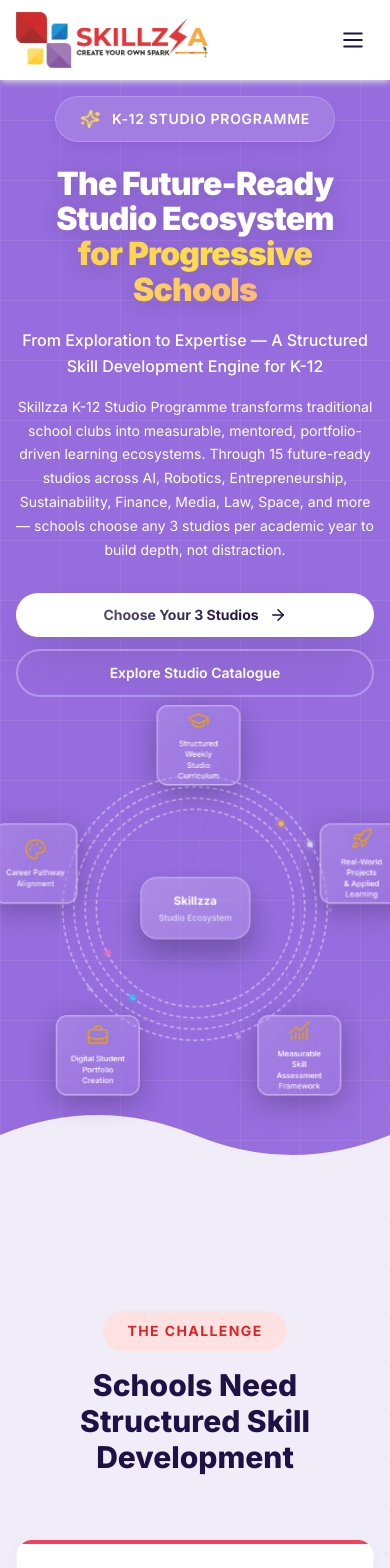
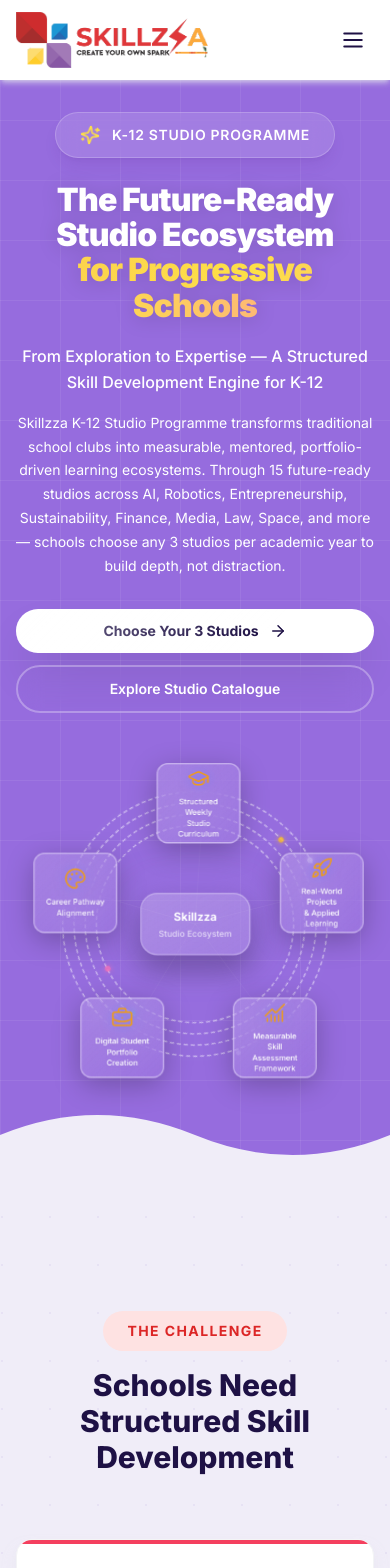
Before and after one commit to YogeshJat8965/skillzza-club, a React (Vite) app in the folder skillzza-club/: page / in a window 390 px wide. Shown: the top 1568 px of the page. Built offline with nearby package versions, Linux system fonts and the light colour scheme.

Commit message:
adding responsivenss for the mobile

```diff
--- a/skillzza-club/src/components/Hero.jsx
+++ b/skillzza-club/src/components/Hero.jsx
@@ -27,20 +27,30 @@
   // Circle is responsive: sm=300px, md=400px, lg=580px
   // Using average for better alignment across breakpoints
   const circleRadius = 290;
-  const cardOrbit = 245; // Positioned to align properly with circle rings
+  const cardOrbitMobile = 185; // Closer for mobile
+  const cardOrbitDesktop = 245; // Wider distance for desktop
 
   // Pentagon angles: evenly distributed starting from top
   const pentagonAngles = [-90, -18, 54, 126, 198]; // Standard pentagon distribution
 
+  // Calculate positions for both mobile and desktop
   const cardPositions = pentagonAngles.map((deg) => {
     const rad = (deg * Math.PI) / 180;
-    const x = Math.round(cardOrbit * Math.cos(rad));
-    const y = Math.round(cardOrbit * Math.sin(rad));
-    // Offset cards: -15px left, -15px upward
+
+    // Mobile positions
+    const xMobile = Math.round(cardOrbitMobile * Math.cos(rad));
+    const yMobile = Math.round(cardOrbitMobile * Math.sin(rad));
+
+    // Desktop positions
+    const xDesktop = Math.round(cardOrbitDesktop * Math.cos(rad));
+    const yDesktop = Math.round(cardOrbitDesktop * Math.sin(rad));
+
+    // Offset cards: -55px left, -45px upward
     return {
-      left: `calc(50% + ${x - 55}px)`,
-      top: `calc(50% + ${y - 45}px)`,
-      transform: 'translate(-50%, -50%)',
+      '--mobile-left': `${xMobile - 55}px`,
+      '--mobile-top': `${yMobile - 45}px`,
+      '--desktop-left': `${xDesktop - 55}px`,
+      '--desktop-top': `${yDesktop - 45}px`,
     };
   });
 
@@ -68,7 +78,7 @@
       <div className="hero-shimmer-overlay" />
 
       {/* ─── TWO-COLUMN LAYOUT ─── */}
-      <div className="relative z-10 pt-24 sm:pt-32 lg:pt-44 xl:pt-48 pb-24 sm:pb-32 lg:pb-44 xl:pb-48 min-h-screen flex items-center" ref={ref}>
+      <div className="relative z-10 pt-28 sm:pt-32 lg:pt-44 xl:pt-48 pb-28 sm:pb-32 lg:pb-44 xl:pb-48 min-h-[110vh] sm:min-h-screen flex items-center" ref={ref}>
         <div className="w-full mx-auto px-4 sm:px-6 lg:px-16 xl:px-24">
           <div className="grid grid-cols-1 lg:grid-cols-2 gap-8 lg:gap-12 xl:gap-16 items-center">
 
@@ -137,7 +147,7 @@
               initial={{ opacity: 0, scale: 0.8 }}
               animate={inView ? { opacity: 1, scale: 1 } : { opacity: 0, scale: 0.8 }}
               transition={{ duration: 0.8, delay: 0.4, ease: 'easeOut' }}
-              className="relative flex items-center justify-center order-2 mb-8 lg:mb-0"
+              className="relative flex items-center justify-center order-2 mb-26 lg:mb-0"
             >
               {/* Container for circle + cards — scaled down on mobile so cards fit */}
               {/* MOBILE SCALE: Increase scale-[0.7] for bigger mobile view */}
@@ -274,7 +284,7 @@
                       initial={{ opacity: 0, scale: 0 }}
                       animate={inView ? { opacity: 1, scale: 1 } : { opacity: 0, scale: 0 }}
                       transition={{ duration: 0.5, delay: 0.7 + idx * 0.15, type: 'spring' }}
-                      className="absolute z-30"
+                      className="absolute z-30 hero-card-position"
                       style={cardPositions[idx]}
                     >
                       <div className="relative group origin-center">
--- a/skillzza-club/src/components/ImpactMeasurement.jsx
+++ b/skillzza-club/src/components/ImpactMeasurement.jsx
@@ -179,7 +179,7 @@
             <motion.div
               animate={{ y: [0, -8, 0] }}
               transition={{ duration: 3, repeat: Infinity, ease: 'easeInOut' }}
-              className="absolute -top-4 -right-4 w-20 h-20 rounded-2xl bg-gradient-to-br from-accent-amber to-yellow-400 shadow-lg flex items-center justify-center"
+              className="absolute -top-4 right-2 sm:-right-4 w-20 h-20 rounded-2xl bg-gradient-to-br from-accent-amber to-yellow-400 shadow-lg flex items-center justify-center"
             >
               <span className="text-3xl">📊</span>
             </motion.div>
--- a/skillzza-club/src/components/ImplementationFramework.jsx
+++ b/skillzza-club/src/components/ImplementationFramework.jsx
@@ -27,16 +27,16 @@
       }} />
 
       <div className="relative z-10 max-w-7xl mx-auto px-4 sm:px-6 lg:px-8" ref={ref}>
-        <div className="grid lg:grid-cols-2 gap-16 items-center">
+        <div className="grid lg:grid-cols-2 gap-20 lg:gap-16 items-center">
           {/* Left: Wheel Visual */}
           <motion.div
             initial={{ opacity: 0, scale: 0.8 }}
             animate={inView ? { opacity: 1, scale: 1 } : {}}
             transition={{ duration: 0.8, ease: 'easeOut' }}
-            className="relative flex items-center justify-center"
+            className="relative flex items-center justify-center mb-8 lg:mb-0"
           >
             {/* Central circle */}
-            <div className="relative w-72 h-72 sm:w-80 sm:h-80 lg:w-96 lg:h-96">
+            <div className="relative w-64 h-64 sm:w-80 sm:h-80 lg:w-96 lg:h-96">
               {/* Rotating ring */}
               <motion.div
                 animate={{ rotate: 360 }}
--- a/skillzza-club/src/index.css
+++ b/skillzza-club/src/index.css
@@ -218,5 +218,19 @@
     transparent 60%,
     transparent 100%
   );
-  animation: bgShimmer 12s infinite linear;
+  animation: bgShimmer 4s infinite linear;
 }
+
+/* Responsive hero card positioning */
+.hero-card-position {
+  left: calc(50% + var(--mobile-left));
+  top: calc(50% + var(--mobile-top));
+  transform: translate(-50%, -50%);
+}
+
+@media (min-width: 1024px) {
+  .hero-card-position {
+    left: calc(50% + var(--desktop-left));
+    top: calc(50% + var(--desktop-top));
+  }
+}
```
